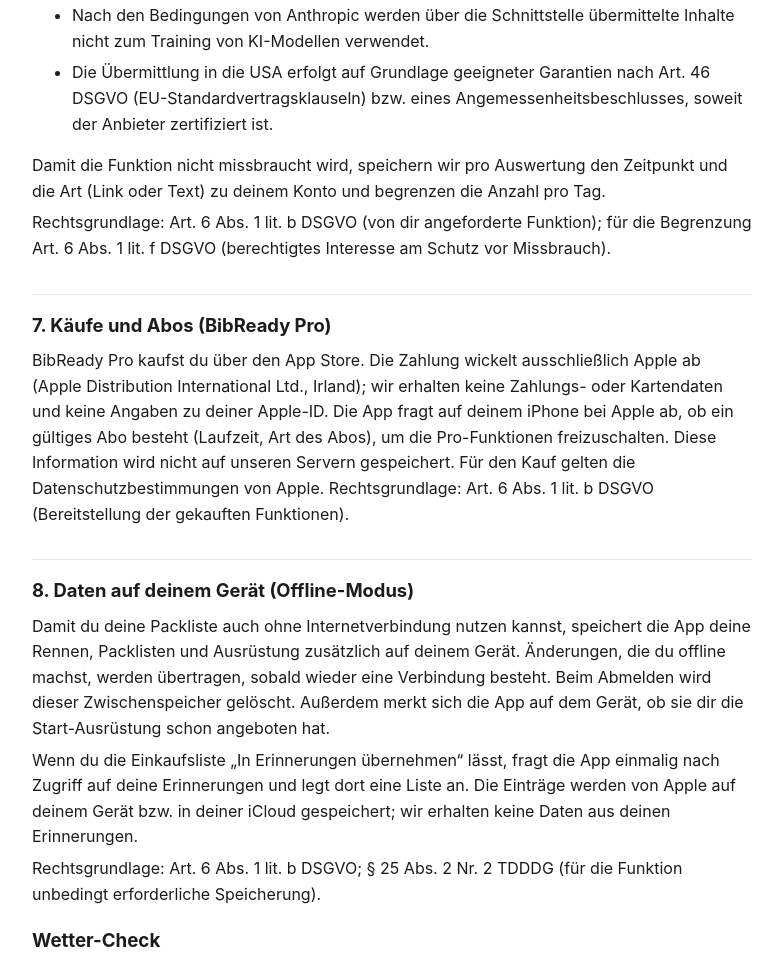
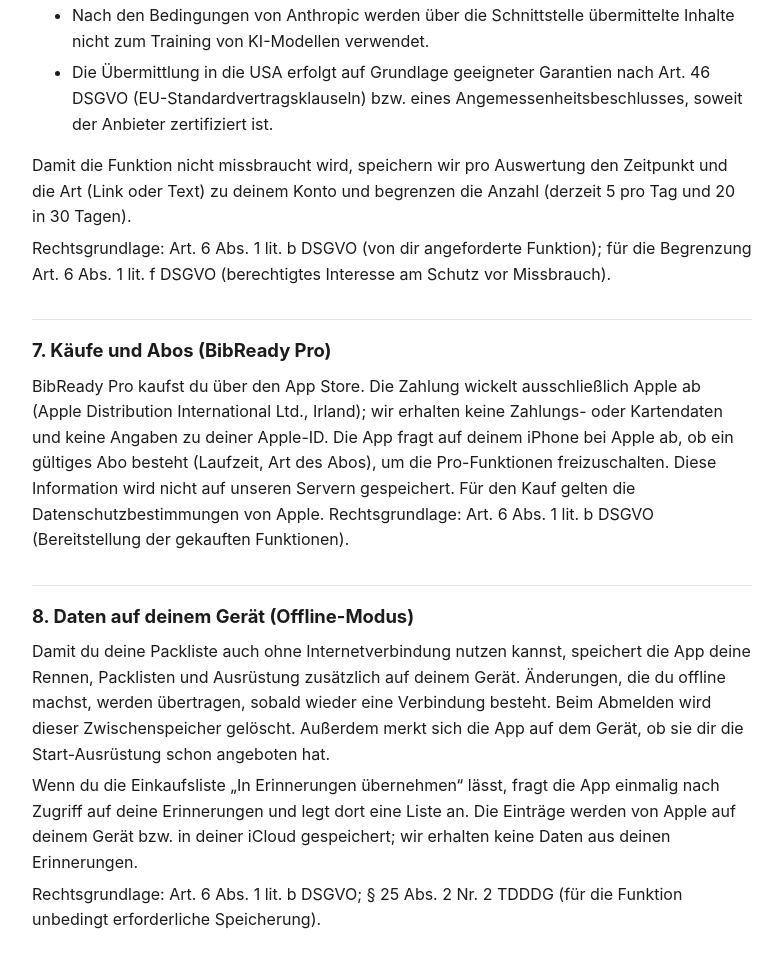
Before and after one commit to samuelbe/bibready-legal, a plain HTML site: page datenschutz.html in a window 1280 px wide. Shown: the part 2559-3512 px from the top of the page, without its empty margins (248-1031 px from the left). Drawn offline with Linux system fonts and the light colour scheme.

Commit message:
KI-Limit: 5 pro Tag und 20 in 30 Tagen

```diff
--- a/datenschutz.html
+++ b/datenschutz.html
@@ -73,7 +73,7 @@ E-Mail: support@bibready.app</p>
   <li>Nach den Bedingungen von Anthropic werden über die Schnittstelle übermittelte Inhalte nicht zum Training von KI-Modellen verwendet.</li>
   <li>Die Übermittlung in die USA erfolgt auf Grundlage geeigneter Garantien nach Art. 46 DSGVO (EU-Standardvertragsklauseln) bzw. eines Angemessenheitsbeschlusses, soweit der Anbieter zertifiziert ist.</li>
 </ul>
-<p>Damit die Funktion nicht missbraucht wird, speichern wir pro Auswertung den Zeitpunkt und die Art (Link oder Text) zu deinem Konto und begrenzen die Anzahl pro Tag.</p>
+<p>Damit die Funktion nicht missbraucht wird, speichern wir pro Auswertung den Zeitpunkt und die Art (Link oder Text) zu deinem Konto und begrenzen die Anzahl (derzeit 5 pro Tag und 20 in 30 Tagen).</p>
 <p>Rechtsgrundlage: Art. 6 Abs. 1 lit. b DSGVO (von dir angeforderte Funktion); für die Begrenzung Art. 6 Abs. 1 lit. f DSGVO (berechtigtes Interesse am Schutz vor Missbrauch).</p>
 
 <h2>7. Käufe und Abos (BibReady Pro)</h2>
```
Also changed, not shown: nutzungsbedingungen.html (+1 -1 lines).
